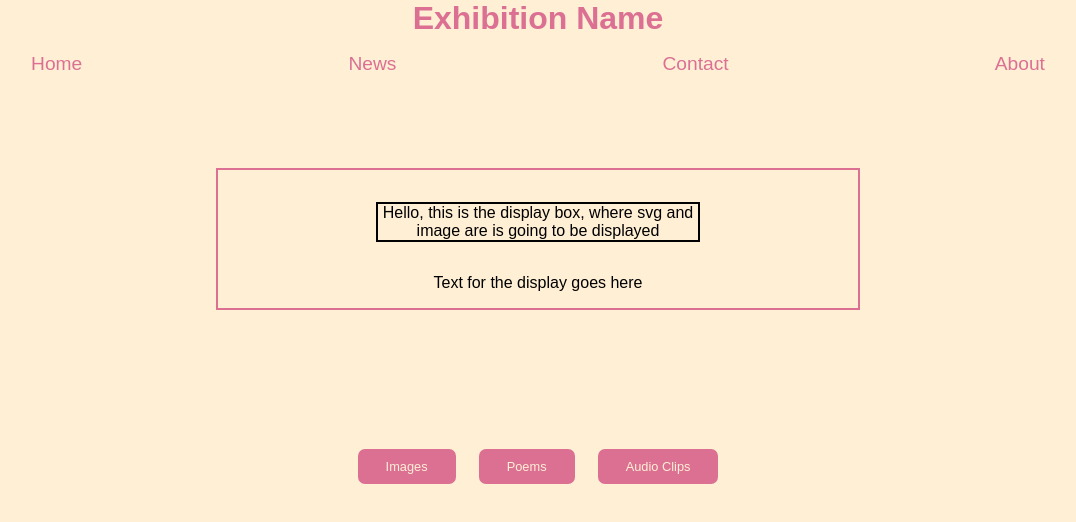
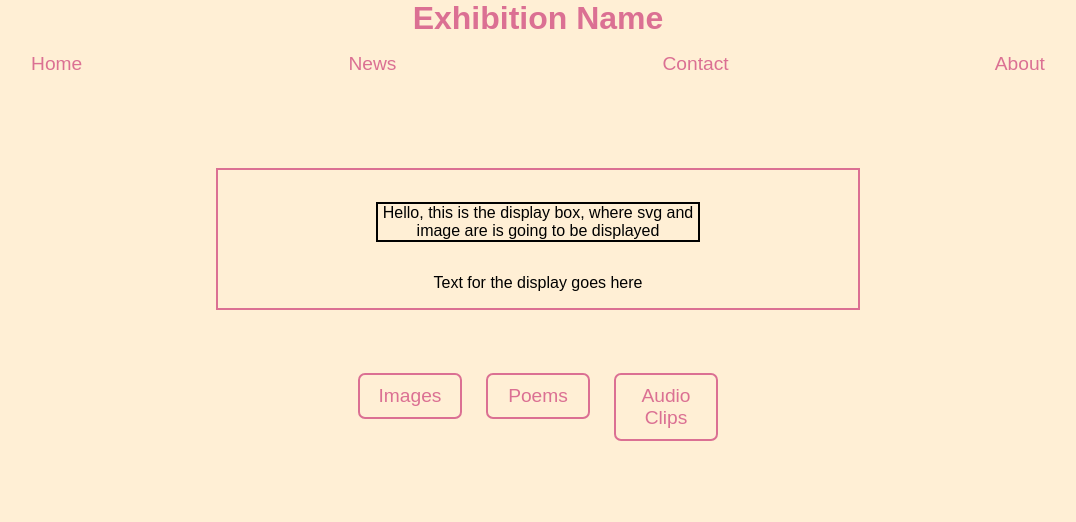
Before and after one commit to IT2810/it2810-webutvikling-h18-prosjekt-2-gruppe--38, a React (Create React App) app: page / in a window 1280 px wide. Shown: the top 522 px of the page, without its empty margins (102-1178 px from the left). Built offline with nearby package versions, Linux system fonts and the light colour scheme; a web font is replaced by a local one.

Commit message:
Fixed dropdown issues

```diff
--- a/src/Components/Display.js
+++ b/src/Components/Display.js
@@ -9,7 +9,7 @@ const Box = styled.div`
   height: auto;
   margin: auto;
   margin-top: 6%;
-  margin-bottom: 10%;
+  margin-bottom: 4%;
   text-align: center;
 
   @media screen and (max-width: 800px) {
--- a/src/Components/Dropdown.js
+++ b/src/Components/Dropdown.js
@@ -3,21 +3,20 @@ import styled from 'styled-components'
 import PropTypes from 'prop-types'
 
 const Button = styled.div`
-  background-color: palevioletred;
-  color: papayawhip;
+  background-color: papayawhip;
+  color: palevioletred;
   padding: 10px;
-  font-size: 1vw;
-  border: none;
+  font-size: 1.2em
+  border: 2px solid palevioletred;
   border-radius: 7px;
-
-  @media screen and (max-width: 800px) {
-    font-size: 2vw;
-  }
 `
 
 const Content = styled.div`
   display: none;
-  position: absolute;
+  position: relative;
+  width: inherit;
+  padding: 0;
+  margin: 0;
   background-color: #f1f1f1;
   box-shadow: 0px 8px 16px 0px rgba(0,0,0,0.2);
   z-index: 1;
@@ -28,6 +27,8 @@ const Container = styled.div`
   flex: 0 1 auto;
   flex-grow: 1;
   margin: 3%;
+  height: auto;
+  width: inherit;
 
   &:hover {
     ${Content} {
@@ -35,8 +36,13 @@ const Container = styled.div`
     }
 
     ${Button} {
-      background-color: #3e8e41;
+      background-color: palevioletred;
+      color: papayawhip;
     }
+  }
+
+  @media screen and (max-width: 700px) {
+    margin: 3% 0 3% 0;
   }
 `
 
```
